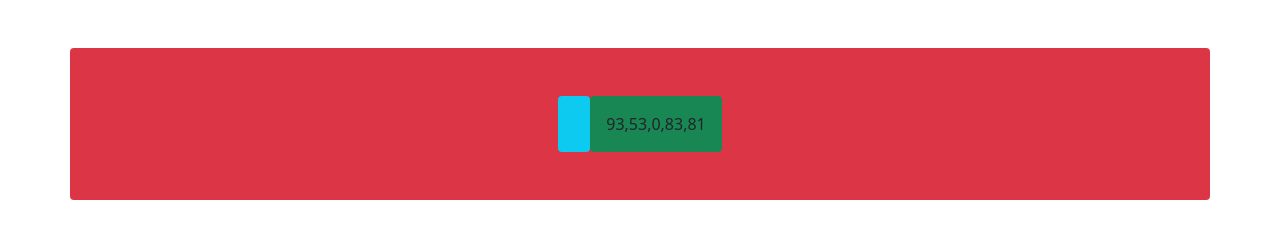
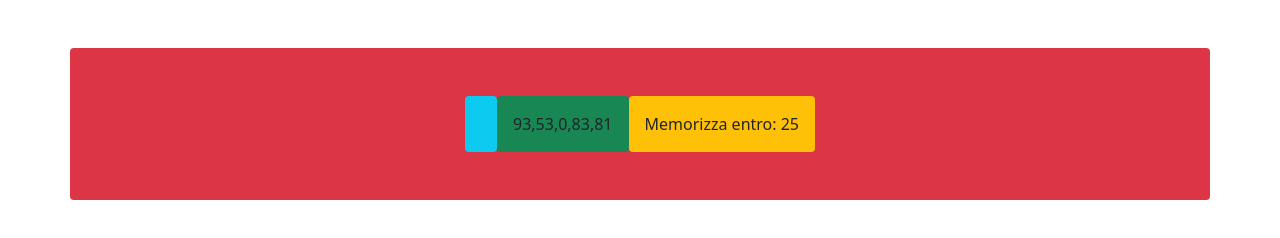
Before and after one commit to ValleLuca/-js-simon, a plain HTML site: page index.html in a window 1280 px wide. Drawn offline with nearby package versions, Linux system fonts and the light colour scheme.

Commit message:
Aggiunto timer prima della richiesta input

```diff
--- a/index.html
+++ b/index.html
@@ -16,7 +16,7 @@
             <div class="col d-flex justify-content-center bg-danger p-5 mt-5 rounded">
                 <div class="bg-info p-3 rounded" id="risultato"></div>
                 <div class="bg-success p-3 rounded" id="carte"></div>
-                <div class="" id="tempo"></div>
+                <div class="bg-warning p-3 rounded" id="tempo"></div>
             </div>
         </div>
     </div>
--- a/myscript.js
+++ b/myscript.js
@@ -2,8 +2,8 @@ let memoria = document.getElementById("carte");                 // Variabile per
 let memoryArrRandom = [];                                       // Dichiarazione array Random
 let memoryArrUtente = [];                                       // Dichiarazione array Utente
 let quantiIndovinati = document.getElementById("risultato");    // Variabile per prendere il futuro contenitore per il risultato
-
-
+let tempoRimanente = document.getElementById("tempo");          // Tempo restante
+let secondi = 30;
 
 for(let i = 0; i < 5; i++){                                     // Generare 5 numeri random
     let dPc = Math.floor(Math.random() * 100);
@@ -11,6 +11,14 @@ for(let i = 0; i < 5; i++){                                     // Generare 5 nu
 }
 console.log(memoryArrRandom);                                   // Controlo in console
 memoria.innerHTML = (memoryArrRandom);                          // Stampa su html all'interno dello spam
+
+let orologio = setInterval(function(){                          // Timer tempo per memorizzare il tempo
+    secondi--;                                                  // Riduzione sedodi da una variabile
+    if(secondi==0){                                             // Se è 0 allora fermare il contatore
+        clearInterval(orologio);                                // Comando che interrompe la conta in negativo
+    }
+    tempoRimanente.innerHTML = ("Memorizza entro: "+ secondi);  // Stampa in html
+}, 1000);
 
 setTimeout( function(){                                         // Attesa di 30 secondi prima di iniziare a calcolare e chiedere all'utente di inserire i dati
 
@@ -29,8 +37,6 @@ setTimeout( function(){                                         // Attesa di 30
             {
                 sbagliati.push(memoryArrUtente[i]);
             }
-
-
     }
 
     quantiIndovinati.innerHTML = ("Hai azzeccato " + indovinati.length + " carte e " + sbagliati.length + " non le hai azzecate.");  // Dire all'utente quanti ne ha indovinati e quanti sbagliati
```
